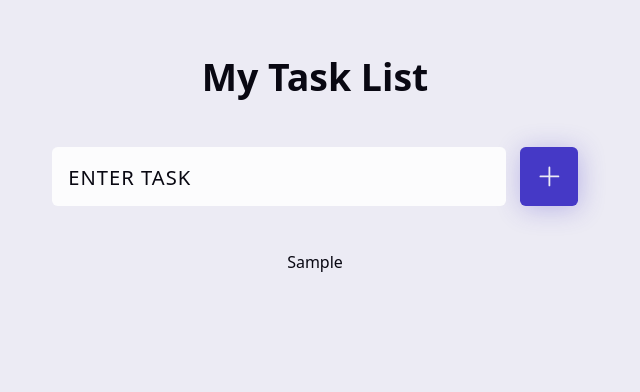
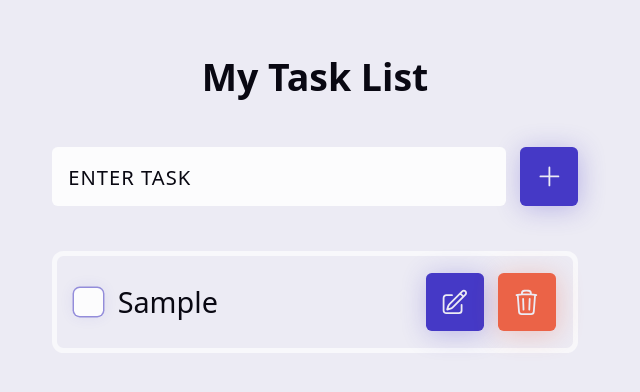
Before and after one commit to BobDempsey/modern-react-crud, a React (Vite) app: page / in a window 1280 px wide. Both pictures are taken after typing "Sample" into the empty fields and a click on the button "Add Task". Shown: the top 392 px of the page, without its empty margins (325-965 px from the left). Built offline with nearby package versions, Linux system fonts and the light colour scheme.

Commit message:
creates TaskItem.jsx

```diff
--- a/src/components/TaskItem.jsx
+++ b/src/components/TaskItem.jsx
@@ -1,5 +1,59 @@
-function TaskItem({ task }) {
-  return <div>{task.name}</div>;
+import { useState } from "react";
+
+// styles
+import styles from "./TaskItem.module.css";
+
+// library imports
+import {
+  CheckIcon,
+  PencilSquareIcon,
+  TrashIcon,
+} from "@heroicons/react/24/outline";
+
+function TaskItem({ task, deleteTask, toggleTask, enterEditMode }) {
+  const [isChecked, setIsChecked] = useState(task.checked);
+
+  const handleCheckboxChange = () => {
+    setIsChecked(!isChecked);
+    toggleTask(task.id);
+  };
+
+  return (
+    <li className={styles.task}>
+      <div className={styles["task-group"]}>
+        <input
+          type="checkbox"
+          checked={isChecked}
+          name={task.name}
+          id={task.id}
+          onChange={handleCheckboxChange}
+          className={styles.checkbox}
+        />
+        <label htmlFor={task.id} className={styles.label}>
+          {task.name}
+          <p className={styles.checkmark}>
+            <CheckIcon strokeWidth={2} width={24} height={24} />
+          </p>
+        </label>
+      </div>
+      <div className={styles["task-group"]}>
+        <button
+          className="btn"
+          aria-label={`Update ${task.name} Task`}
+          onClick={() => enterEditMode(task)}
+        >
+          <PencilSquareIcon width={24} height={24} />
+        </button>
+        <button
+          className={`btn ${styles.delete}`}
+          aria-label={`Delete ${task.name} Task`}
+          onClick={() => deleteTask(task.id)}
+        >
+          <TrashIcon width={24} height={24} />
+        </button>
+      </div>
+    </li>
+  );
 }
 
 export default TaskItem;
```
